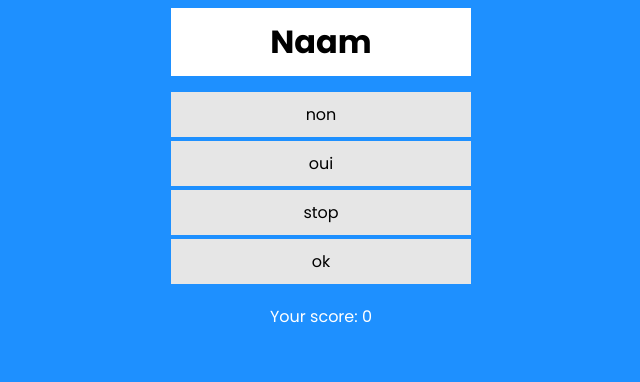
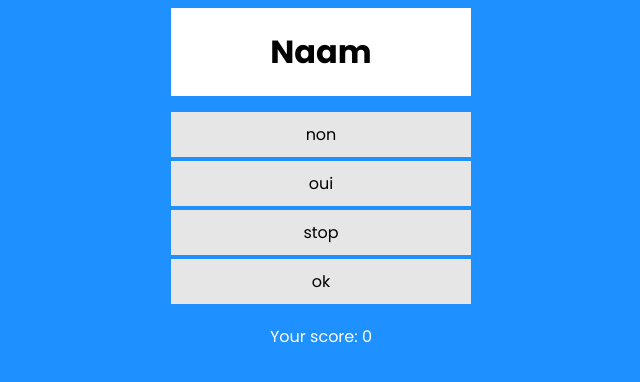
Before and after one commit to Lysdora/darija-quizz, a plain HTML site: page index.html in a window 1280 px wide. Shown: the whole page, without its empty margins (319-959 px from the left). Drawn offline with Linux system fonts and the light colour scheme.

Commit message:
add change to container

```diff
--- a/css/styles.css
+++ b/css/styles.css
@@ -22,7 +22,7 @@ body {
 
 .container div,
 .container ul {
-    width: 50%;
+    width: 60%;
     max-width: 300px;
 
 }
@@ -35,7 +35,7 @@ ul {
     font-size: 2rem;
     font-weight: bold;
     background-color: white;
-    padding: 10px;
+    padding: 20px;
 }
 
 .alternative {
```
